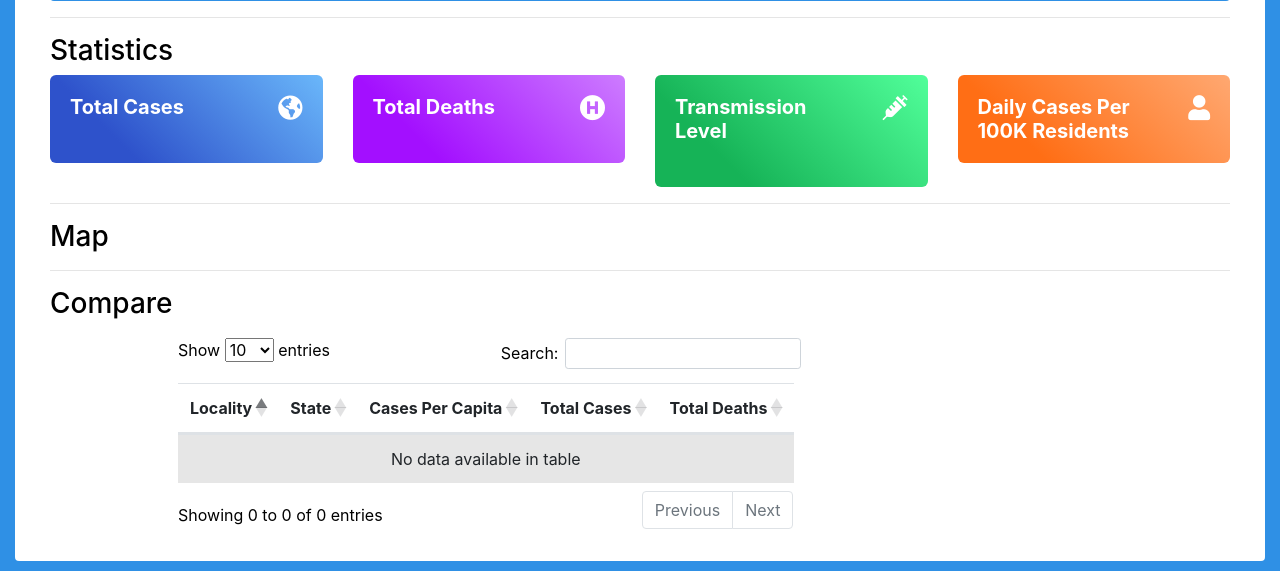
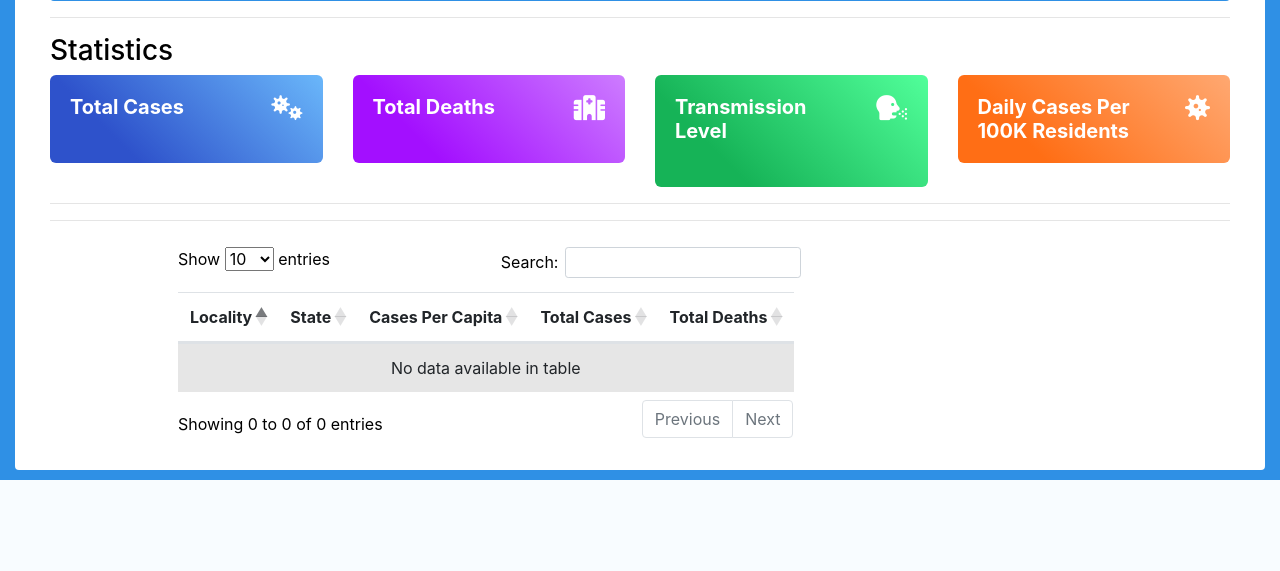
Before and after one commit to QQuispe/COVID-Web-Application, a Flask app: template templates/home.html in a window 1280 px wide. Shown: the part 435-1006 px from the top of the page. After the commit the page ends 915 px from the top, so only its background shows below. Run offline with Flask 2, Linux system fonts and the light colour scheme; the template is opened without the code that fills it, so the values that code supplies are empty; some libraries are stand-ins or nearby versions.

Commit message:
UI Tweaks

```diff
--- a/covid_app.py
+++ b/covid_app.py
@@ -1,6 +1,8 @@
 """
 Flask app for managing the website
 """
+
+from datetime import datetime, timedelta
 from flask import Flask, render_template, request, jsonify
 from map import make_map
 from database_query import get_avg_cases_json, get_counties_in_state, get_county_results, get_states, get_counties, get_counties_in_state
@@ -25,7 +27,7 @@ def index():
         days = request.form['days']
     cases_table = get_avg_cases_json(days)
     total_cases, total_deaths, risk_level, cases_per_stat = get_county_results(cases_table, state_query)
-    results_message = f"Results for {state_query[1]}, {state_query[0]} over the last {days} days:"
+    results_message = f"Statistics for {state_query[1]}, {state_query[0]} from {(datetime.today() - timedelta(days=days)).strftime('%B %d, %Y')} to {datetime.today().strftime('%B %d, %Y')}:"
 
 
     return render_template('home.html',
--- a/templates/base.html
+++ b/templates/base.html
@@ -12,7 +12,7 @@
 		integrity="sha384-ggOyR0iXCbMQv3Xipma34MD+dH/1fQ784/j6cY/iJTQUOhcWr7x9JvoRxT2MZw1T" rel="stylesheet">
 
 	<!-- fontawesome -->
-	<link href="https://cdnjs.cloudflare.com/ajax/libs/font-awesome/5.3.1/css/all.min.css" rel="stylesheet">
+	<link href="https://cdnjs.cloudflare.com/ajax/libs/font-awesome/6.1.1/css/all.min.css" rel="stylesheet">
 
 	<link rel="stylesheet" type="text/css" href="https://cdn.datatables.net/1.10.25/css/dataTables.bootstrap5.css">
 	<!--main css-->
--- a/templates/home.html
+++ b/templates/home.html
@@ -60,7 +60,7 @@
                                     <span class="h2 font-weight-bold mb-0">{{ total_cases }}</span>
                                 </div>
                                 <div class="col-auto">
-                                    <i class="fas fa-globe-americas icon-size"></i>
+                                    <i class="fas fa-viruses icon-size"></i>
                                 </div>
                             </div>
                         </div>
@@ -76,7 +76,7 @@
                                     <span class="h2 font-weight-bold mb-0">{{ total_deaths }}</span>
                                 </div>
                                 <div class="col-auto">
-                                    <i class="fas fa-hospital-symbol icon-size"></i>
+                                    <i class="fas fa-hospital icon-size"></i>
                                 </div>
                             </div>
                         </div>
@@ -92,7 +92,7 @@
                                     <span class="h2 font-weight-bold mb-0">{{ risk_level }}</span>
                                 </div>
                                 <div class="col-auto">
-                                    <i class="fas fa-syringe icon-size"></i>
+                                    <i class="fas fa-head-side-cough icon-size"></i>
                                 </div>
                             </div>
                         </div>
@@ -107,7 +107,7 @@
                                     <span class="h2 font-weight-bold mb-0">{{ cases_per_stat }}</span>
                                 </div>
                                 <div class="col-auto">
-                                    <i class="fas fa-user icon-size"></i>
+                                    <i class="fas fa-virus icon-size"></i>
                                 </div>
                             </div>
                         </div>
@@ -116,14 +116,12 @@
             </div>
         </div>
         <hr/>
-        <h3>Map</h3>
         <div class="top-buffer">
             <!--The div element for the map -->
             <div id="map"></div>
             {{ map | safe }}
         </div>
         <hr/>
-        <h3>Compare</h3>
         <div class="row center">
             <table id="counties_table" class="table table-striped" width="100%">
                 <thead>
```
